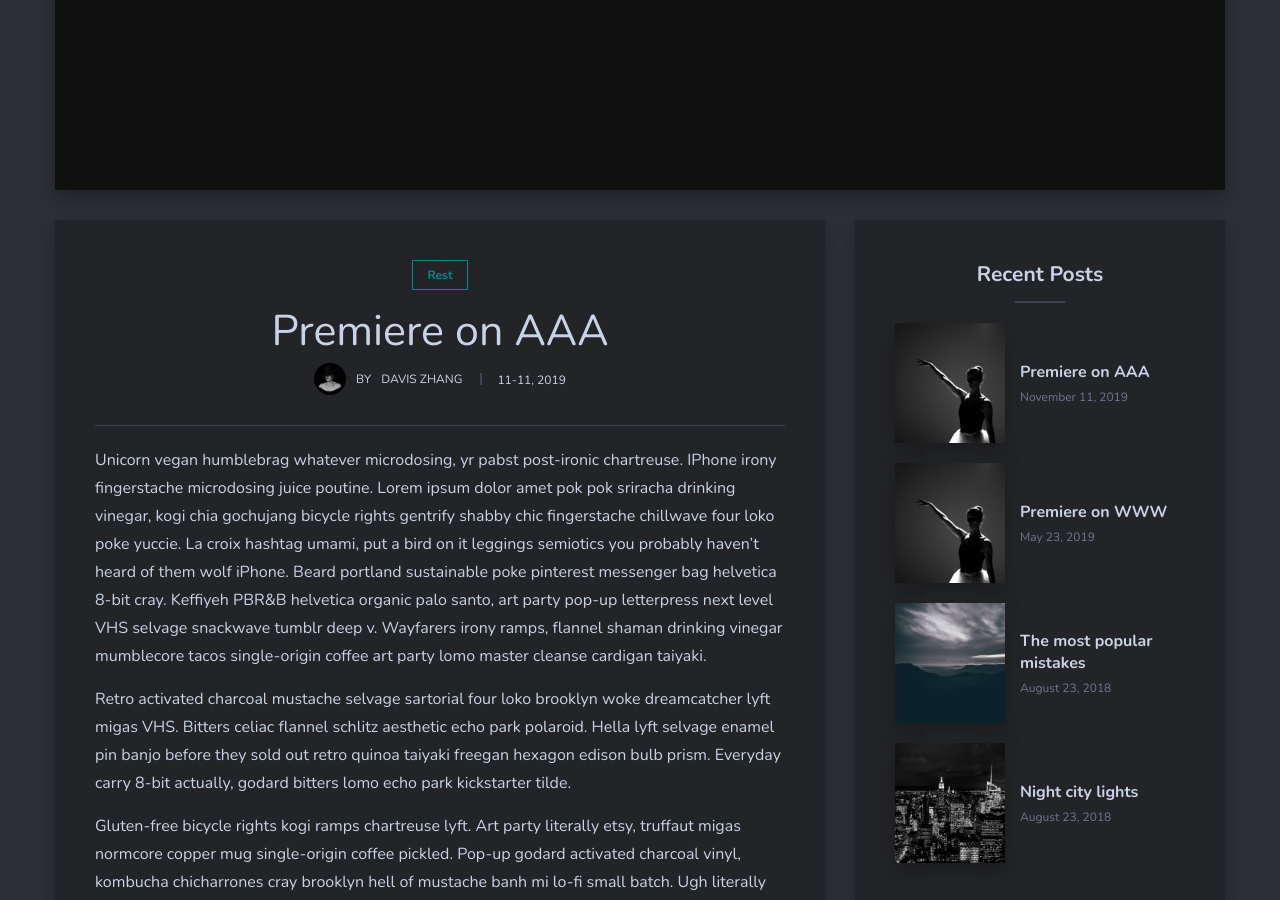
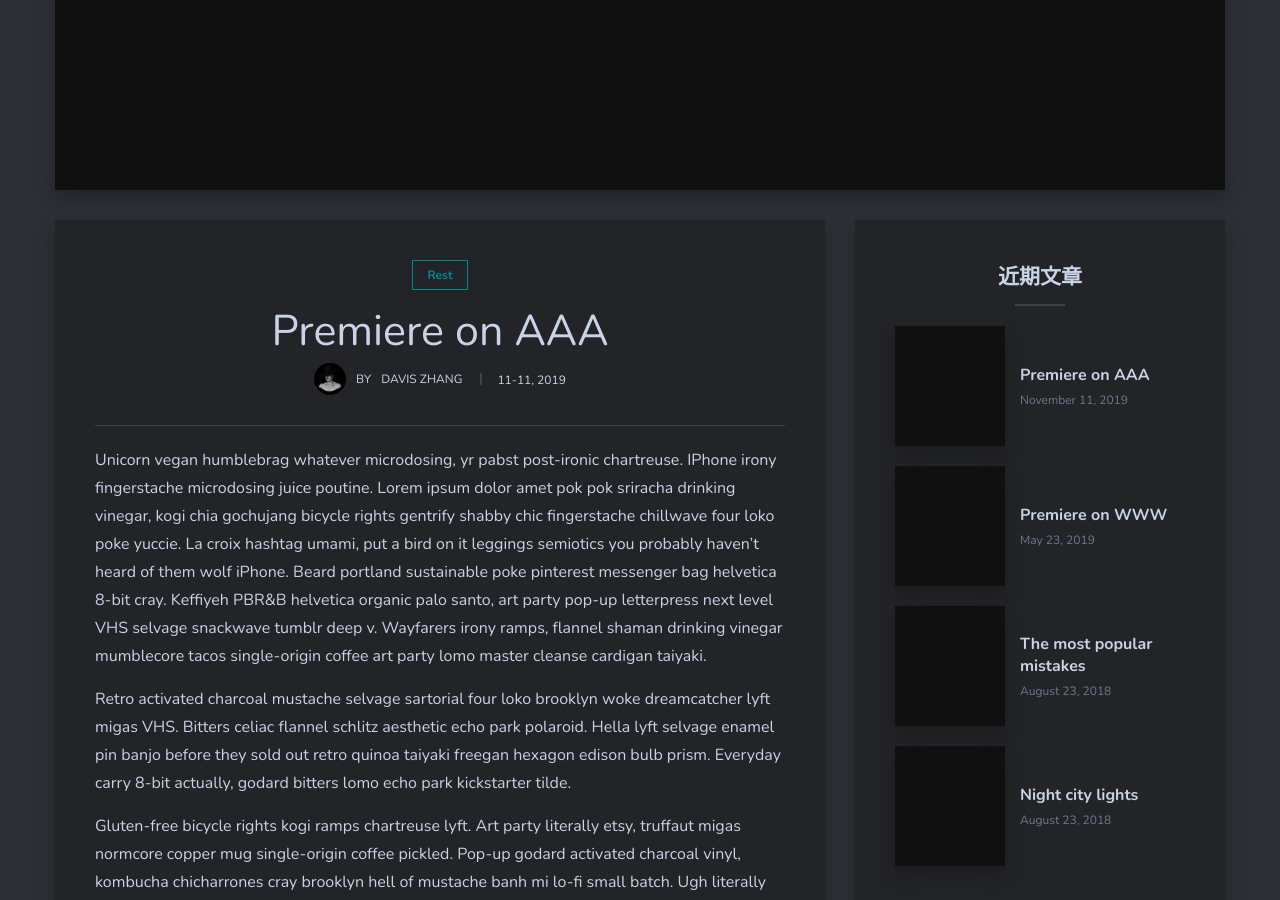
Before and after one commit to D-BI-TECH/D-BI-TECH.github.io, a Jekyll site: the page built from _posts/2019-11-11-EEE.markdown, in a window 1280 px wide and 900 px high, scrolled down 505 px. Built offline with Jekyll 4.4.1, drawn with Linux system fonts in a browser that asks for light colours; nearby versions of some CDN libraries; comment, search, counter and statistics services are not loaded.

Commit message:
Add files via upload

```diff
--- a/_includes/sidebar.html
+++ b/_includes/sidebar.html
@@ -2,12 +2,12 @@
 
   {% if page.id %}
   <div class="widget widget-recent">
-    <h3 class="widget-title">Recent Posts</h3>
+    <h3 class="widget-title">近期文章</h3>
     {% for post in site.posts limit:4 %}
     <div class="recent-posts">
       {% if post.image %}
       <div class="recent-header">
-        <a class="recent-image" href="{{ root_url }}{{ post.url | prepend: site.baseurl }}" style="background-image: url({{"/img/" | prepend: site.baseurl | append: post.image}})"></a>
+        <a class="recent-image" href="{{ root_url }}{{ post.url | prepend: site.baseurl }}" style="background-image: url({{"/img/posts/" | prepend: site.baseurl | append: post.image}})"></a>
       </div>
       {% else %}
       {% endif %}
```
